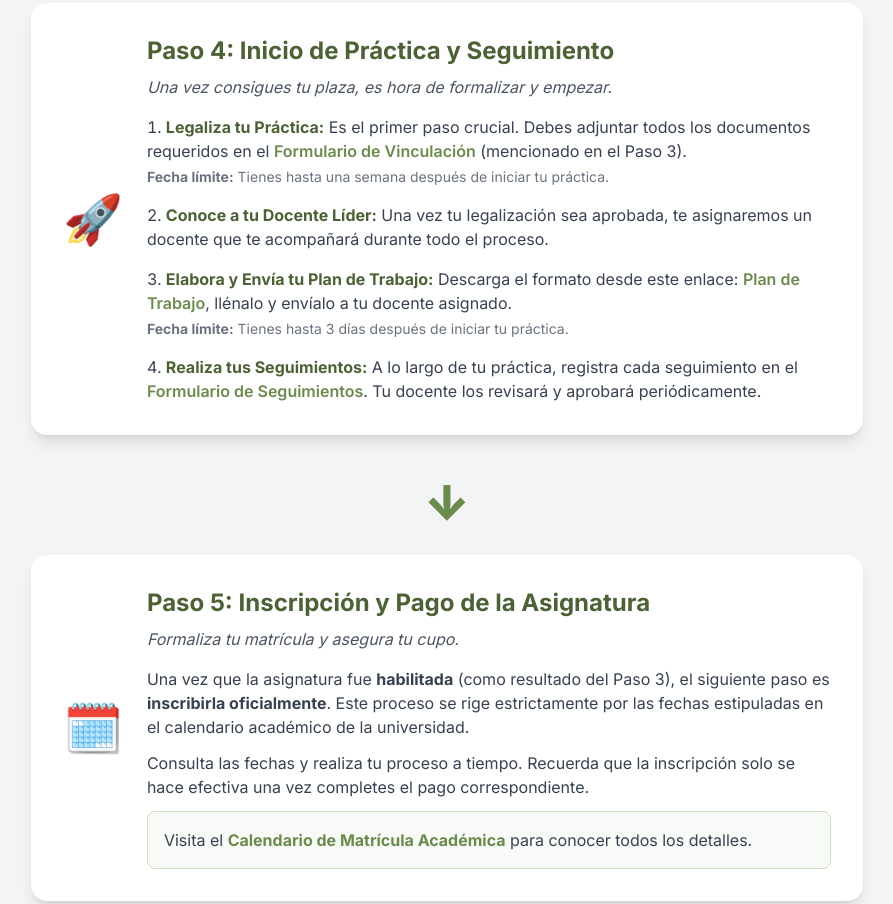
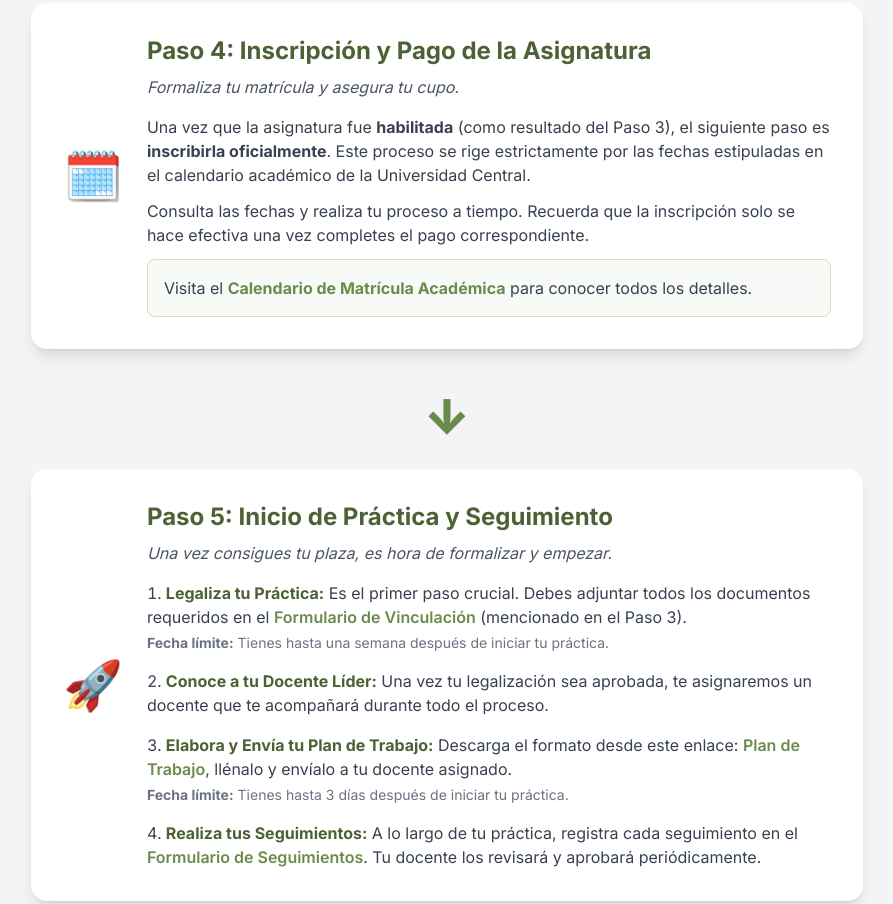
Before and after one commit to PracticasFICB/practicas2026-1, a plain HTML site: page index.html in a window 1280 px wide. Shown: the part 1687-2591 px from the top of the page, without its empty margins (193-1086 px from the left). Drawn offline with nearby package versions, Linux system fonts and the light colour scheme.

Commit message:
Update index.html

```diff
--- a/index.html
+++ b/index.html
@@ -49,7 +49,6 @@
                     <div class="step-icon text-[#5A773F]">✉️</div>
                     <div>
                         <h2 class="text-2xl font-bold text-[#4C6134] mb-2">Paso 1: Postulación y Preinscripción</h2>
-
                         <div class="bg-[#F8FAF7] border-l-4 border-[#6B8B4D] p-4 rounded-md mb-4">
                             <h3 class="font-bold text-[#4C6134]">Antes de postularte, ten en cuenta estos requisitos:</h3>
                             <ul class="list-disc list-inside mt-2 text-gray-700">
@@ -57,7 +56,6 @@
                                 <li>Haber completado el 70% de los créditos académicos de su programa.</li>
                             </ul>
                         </div>
-
                         <p class="text-gray-600 mb-4 italic">¡Da el primer paso para tu experiencia laboral!</p>
                         <ul class="list-disc list-inside space-y-2 text-gray-700">
                             <li><strong>¿Interesado en realizar tus prácticas?</strong> Diligencia el siguiente formulario: <a href="https://docs.google.com/forms/d/e/1FAIpQLSchrikhtQZ4agXKv6pz3gnKMnATYrRxmyLDUz08_-lftDgN3Q/viewform" target="_blank" rel="noopener noreferrer" class="font-semibold text-[#6B8B4D] hover:underline">Formulario de Preinscripción</a></li>
@@ -108,10 +106,27 @@
             <div class="arrow-down">↓</div>
 
             <div id="step-4" class="flow-card bg-white rounded-2xl shadow-lg p-6 md:p-8 w-full mb-4">
+                <div class="flex flex-col md:flex-row items-center gap-6">
+                    <div class="step-icon text-[#5A773F]">🗓️</div>
+                    <div>
+                        <h2 class="text-2xl font-bold text-[#4C6134] mb-2">Paso 4: Inscripción y Pago de la Asignatura</h2>
+                        <p class="text-gray-600 mb-4 italic">Formaliza tu matrícula y asegura tu cupo.</p>
+                        <p class="text-gray-700 mb-3">Una vez que la asignatura fue <strong>habilitada</strong> (como resultado del Paso 3), el siguiente paso es <strong>inscribirla oficialmente</strong>. Este proceso se rige estrictamente por las fechas estipuladas en el calendario académico de la Universidad Central.</p>
+                        <p class="text-gray-700 mb-3">Consulta las fechas y realiza tu proceso a tiempo. Recuerda que la inscripción solo se hace efectiva una vez completes el pago correspondiente.</p>
+                        <div class="bg-[#F8FAF7] p-4 rounded-lg border border-[#CDE0C3]">
+                            <p class="text-gray-700">Visita el <a href="https://www.ucentral.edu.co/estudiantes/calendario-matricula" target="_blank" rel="noopener noreferrer" class="font-bold text-[#6B8B4D] hover:underline">Calendario de Matrícula Académica</a> para conocer todos los detalles.</p>
+                        </div>
+                    </div>
+                </div>
+            </div>
+
+            <div class="arrow-down">↓</div>
+
+            <div id="step-5" class="flow-card bg-white rounded-2xl shadow-lg p-6 md:p-8 w-full mb-4">
                    <div class="flex flex-col md:flex-row items-center gap-6">
                         <div class="step-icon text-[#5A773F]">🚀</div>
                         <div>
-                            <h2 class="text-2xl font-bold text-[#4C6134] mb-2">Paso 4: Inicio de Práctica y Seguimiento</h2>
+                            <h2 class="text-2xl font-bold text-[#4C6134] mb-2">Paso 5: Inicio de Práctica y Seguimiento</h2>
                             <p class="text-gray-600 mb-4 italic">Una vez consigues tu plaza, es hora de formalizar y empezar.</p>
                             <ol class="list-decimal list-inside space-y-4 text-gray-700">
                                 <li>
@@ -131,23 +146,6 @@
                             </ol>
                         </div>
                     </div>
-            </div>
-
-            <div class="arrow-down">↓</div>
-
-            <div id="step-5" class="flow-card bg-white rounded-2xl shadow-lg p-6 md:p-8 w-full mb-4">
-                <div class="flex flex-col md:flex-row items-center gap-6">
-                    <div class="step-icon text-[#5A773F]">🗓️</div>
-                    <div>
-                        <h2 class="text-2xl font-bold text-[#4C6134] mb-2">Paso 5: Inscripción y Pago de la Asignatura</h2>
-                        <p class="text-gray-600 mb-4 italic">Formaliza tu matrícula y asegura tu cupo.</p>
-                        <p class="text-gray-700 mb-3">Una vez que la asignatura fue <strong>habilitada</strong> (como resultado del Paso 3), el siguiente paso es <strong>inscribirla oficialmente</strong>. Este proceso se rige estrictamente por las fechas estipuladas en el calendario académico de la universidad.</p>
-                        <p class="text-gray-700 mb-3">Consulta las fechas y realiza tu proceso a tiempo. Recuerda que la inscripción solo se hace efectiva una vez completes el pago correspondiente.</p>
-                        <div class="bg-[#F8FAF7] p-4 rounded-lg border border-[#CDE0C3]">
-                            <p class="text-gray-700">Visita el <a href="https://www.ucentral.edu.co/estudiantes/calendario-matricula" target="_blank" rel="noopener noreferrer" class="font-bold text-[#6B8B4D] hover:underline">Calendario de Matrícula Académica</a> para conocer todos los detalles.</p>
-                        </div>
-                    </div>
-                </div>
             </div>
 
             <div class="arrow-down">↓</div>
```
